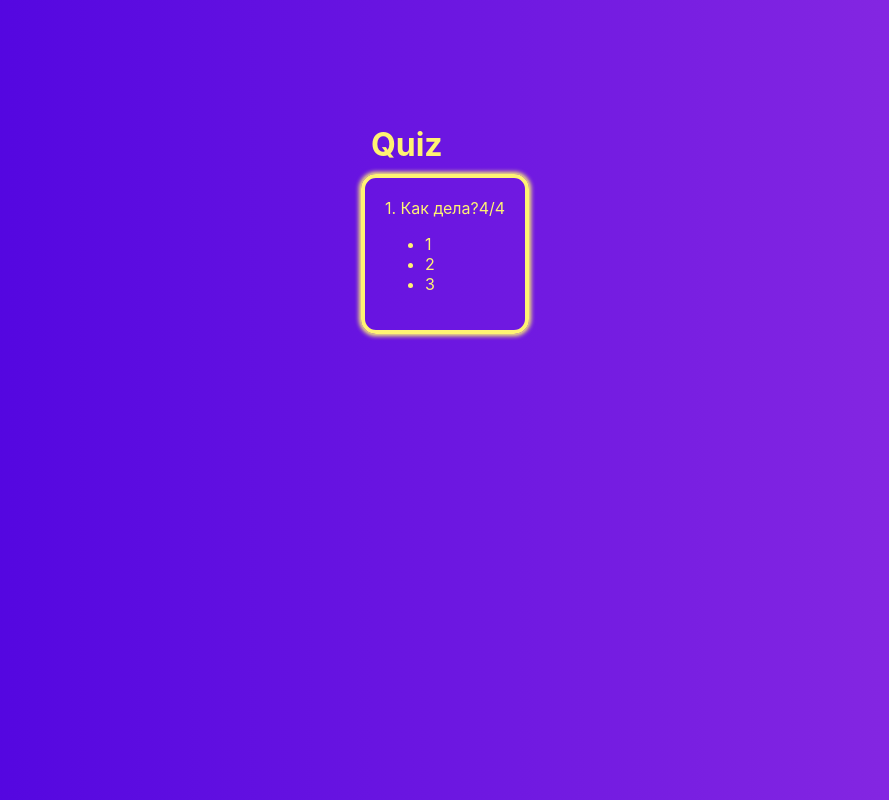
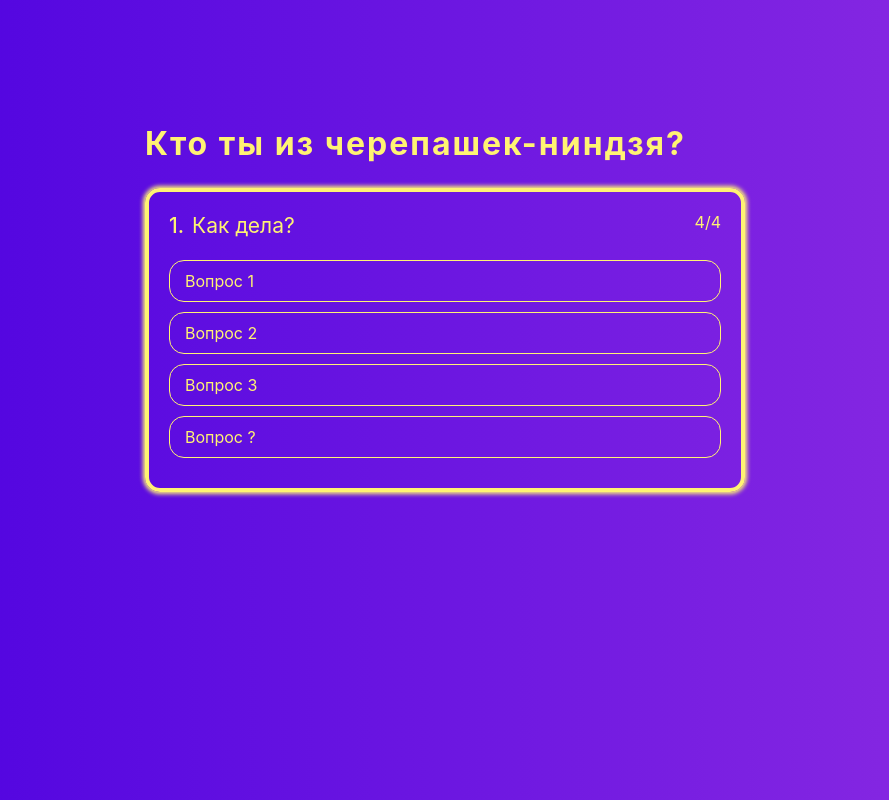
Before and after one commit to top-web-knurl/React-quiz, a React (Create React App) app: page / in a window 1280 px wide. Shown: the whole page, without its empty margins (195-1084 px from the left). Built offline with nearby package versions, Linux system fonts and the light colour scheme.

Commit message:
модуль {список вопросов}

```diff
--- a/src/components/ActiveQuiz/ActiveQuiz.jsx
+++ b/src/components/ActiveQuiz/ActiveQuiz.jsx
@@ -1,18 +1,19 @@
 import React from "react";
 import classes from './ActiveQuiz.module.css';
+import AnswersList from "./AnswersList/AnswersList";
 
 const ActiveQuiz = (props) => {
-    // const {ActiveQuiz} = props;
-    const { ActiveQuiz, Question } = classes;
+    const { answers } = props;
+    const { ActiveQuiz, Question, QuestionNumber, QuestionText } = classes;
 
     return (
         <div className={ActiveQuiz}>
             <div className={Question}>
                 <div>
-                    <span>
-                        1.&nbsp;
+                    <span className={QuestionNumber}>
+                        1.
                     </span>
-                    <span>
+                    <span className={QuestionText}>
                         Как дела?
                     </span>
                 </div>
@@ -21,11 +22,9 @@ const ActiveQuiz = (props) => {
                 </div>
             </div>
 
-            <ul>
-                <li>1</li>
-                <li>2</li>
-                <li>3</li>
-            </ul>
+            <AnswersList
+                answers={answers}
+            />
         </div>
     )
 
--- a/src/components/ActiveQuiz/ActiveQuiz.module.css
+++ b/src/components/ActiveQuiz/ActiveQuiz.module.css
@@ -1,4 +1,4 @@
-.ActiveQuiz{
+.ActiveQuiz {
     padding: 20px;
     color: #FFF373;
     box-shadow: 0px 0px 4px 2px #FFF373;
@@ -7,7 +7,21 @@
     width: 100%;
 }
 
-.Question{
+.Question {
     display: flex;
     justify-content: space-between;
+    margin-bottom: 20px;
 }
+
+.QuestionNumber {
+    font-size: 21px;
+    font-weight: 500;
+    margin-right: 8px;
+}
+
+.QuestionText {
+    font-weight: 200;
+    font-size: 21px;
+    font-weight: 400;
+    line-height: 1.3;
+}
--- /dev/null
+++ b/src/components/ActiveQuiz/AnswersList/AnswerItem/AnswerItem.jsx
@@ -0,0 +1,15 @@
+import React from "react";
+import classes from './AnswerItem.module.css';
+import './AnswerItem.module.css'
+const AnswersItem = props => {
+    const { AnswerItem } = classes;
+    const { answer } = props;
+    return (
+        <li className={ AnswerItem }>
+            { answer.text }
+        </li>
+    )
+
+}
+
+export default AnswersItem;
--- /dev/null
+++ b/src/components/ActiveQuiz/AnswersList/AnswerItem/AnswerItem.module.css
@@ -0,0 +1,19 @@
+.AnswerItem{
+    border: 1px solid #FFF373;
+    border-radius: 15px;
+    padding: 10px 15px;
+    margin-bottom: 10px;
+    cursor: pointer;
+    transition: .3s linear;
+    transition-delay: .15s;
+}
+
+.AnswerItem:hover{
+    transition: .2s ease;
+    box-shadow: 0px 0px 2px 1px #fff373;
+    background: rgba(60, 3, 107, 0.26);
+}
+.AnswerItem:active{
+    transition: .1s ease;
+    transform: scale(.98);
+}
--- /dev/null
+++ b/src/components/ActiveQuiz/AnswersList/AnswersList.jsx
@@ -0,0 +1,23 @@
+import React from "react";
+import classes from './AnswersList.module.css';
+import AnswerItem from "./AnswerItem/AnswerItem";
+
+const AnswersList = props => {
+    const { AnswersList } = classes;
+    const { answers } = props;
+    return (
+        <ul className={AnswersList}>
+            {answers.map((answer, index) => {
+                return (
+                    <AnswerItem
+                        key={index}
+                        answer={answer}
+                    />
+                )
+            })}
+        </ul>
+    )
+
+}
+
+export default AnswersList;
--- /dev/null
+++ b/src/components/ActiveQuiz/AnswersList/AnswersList.module.css
@@ -0,0 +1,5 @@
+.AnswersList{
+    list-style: none;
+    margin: 0;
+    padding: 0;
+}
--- a/src/containers/Quiz/Quiz.js
+++ b/src/containers/Quiz/Quiz.js
@@ -5,7 +5,16 @@ import classes from './Quiz.module.css';
 class Quiz extends Component {
 
     state = {
-        quiz: []
+        quiz: [
+            {
+                answers: [
+                    {text: 'Вопрос 1'},
+                    {text: 'Вопрос 2'},
+                    {text: 'Вопрос 3'},
+                    {text: 'Вопрос ?'},
+                ]
+            }
+        ]
     }
 
     render() {
@@ -14,8 +23,8 @@ class Quiz extends Component {
             <div className={Quiz}>
 
                 <div className={QuizWrapper}>
-                <h1>Quiz</h1>
-                    <ActiveQuiz />
+                <h1>Кто ты из черепашек-ниндзя?</h1>
+                    <ActiveQuiz answers={this.state.quiz[0].answers}/>
                 </div>
             </div>
         )
--- a/src/containers/Quiz/Quiz.module.css
+++ b/src/containers/Quiz/Quiz.module.css
@@ -9,9 +9,14 @@
 .QuizWrapper{
     max-width: 630px;
     margin: 0 auto;
+    width: 100%;
     padding: 15px;
 }
 .Quiz h1{
     color: #FFF373;
-    margin: 10px;
+    font-size: 32px;
+    letter-spacing: 2px;
+    line-height: 1.2;
+    font-weight: bold;
+    margin: 10px 15px 25px 0;
 }
```
Also changed, not shown: 1 other file (tests, documents, lock files or other folders).
